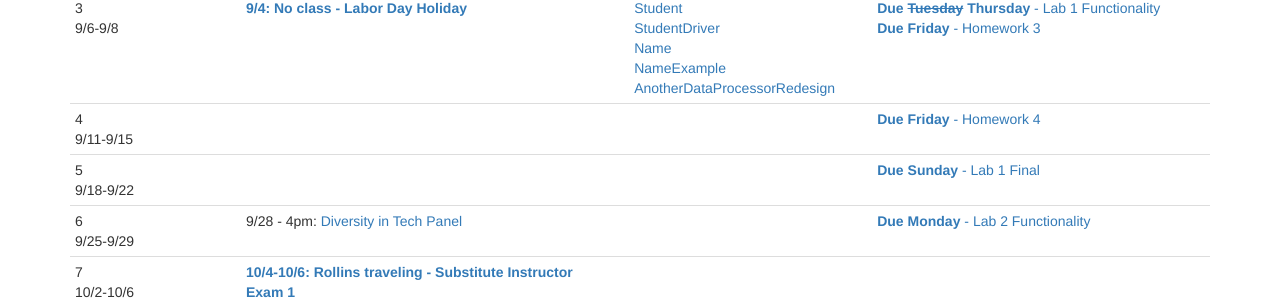
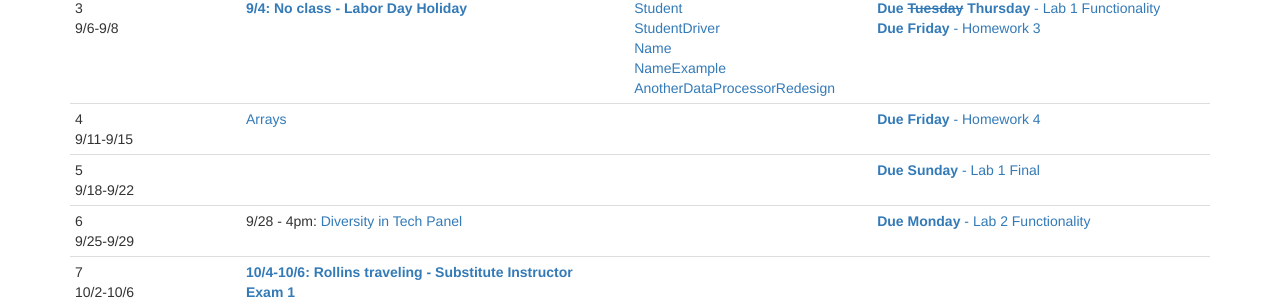
Before and after one commit to CS514-F17/cs514-f17.github.io, a Jekyll site: the page built from schedule.html, in a window 1280 px wide and 1368 px high. Shown: the part 480-784 px from the top of the window. Built offline with Jekyll 4.4.1, drawn with Linux system fonts in a browser that asks for light colours.

Commit message:
add arrays notes

```diff
--- a/schedule.html
+++ b/schedule.html
@@ -99,6 +99,7 @@ title: Schedule
 	<tr>
 		<td>4<br/>9/11-9/15</td>
 		<td>
+			<a href="https://github.com/srollins/software-dev-materials/blob/master/notes/intro_java/arrays.md"">Arrays</a><br/>
 <!-- 				<a href="https://github.com/CS514-F17/notes/blob/master/iteration.md">Iteration</a><br/>
 				<a href="https://github.com/CS514-F17/notes/blob/master/fileinput.md">File Input, Exceptions, Command Args</a><br/>
 				<a href="https://github.com/CS514-F17/notes/blob/master/collections.md">Collections and ArrayLists</a><br/>
```
